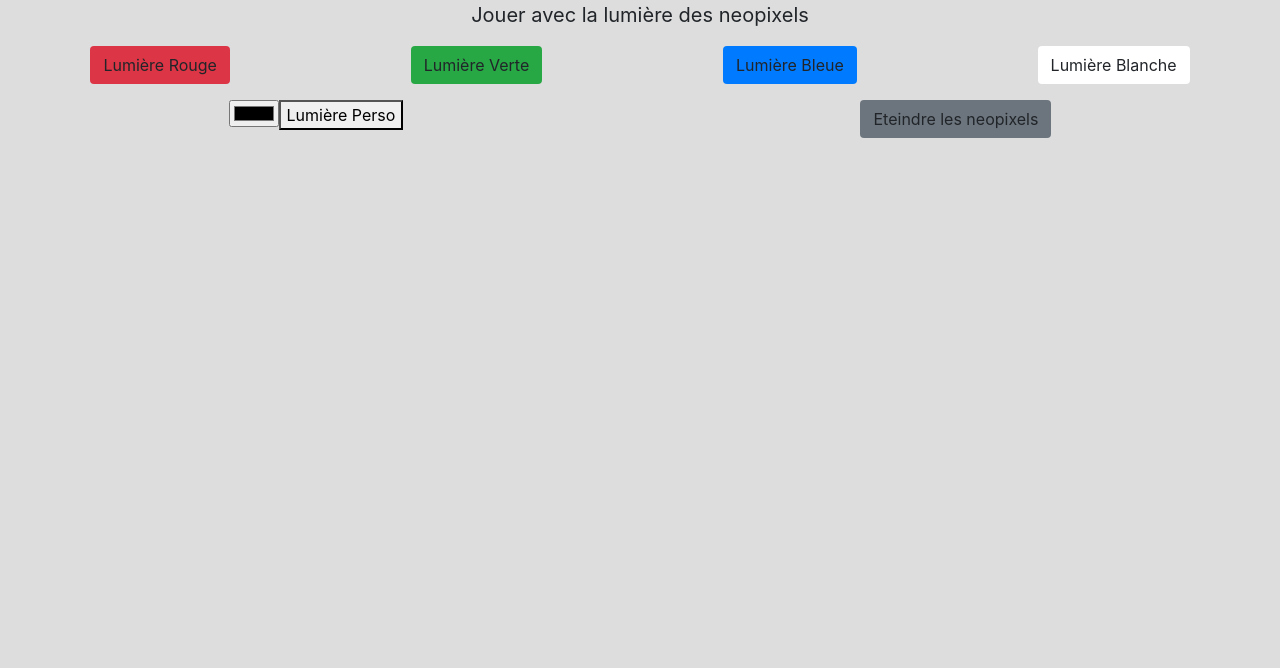
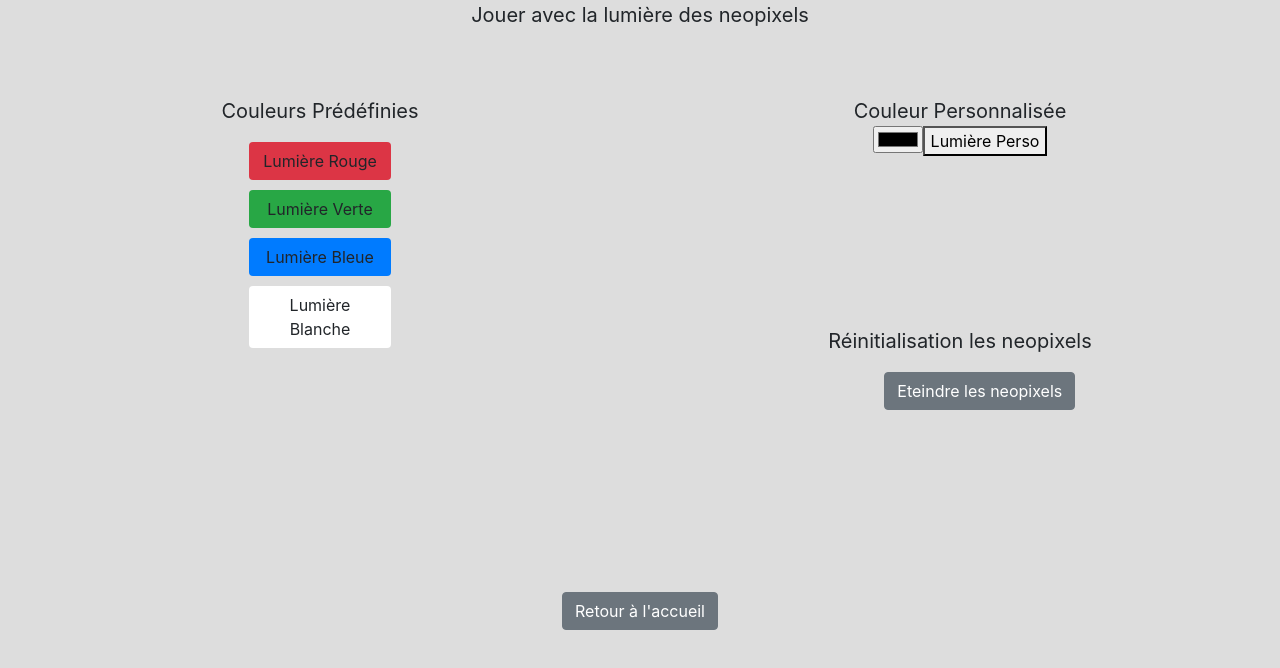
Before and after one commit to Gegelascience/AngularExpressNodeArduino, an Angular app in the folder express/ihmArduino/: page /customlight in a window 1280 px wide. Shown: the top 668 px of the page. Built offline with nearby package versions, Linux system fonts and the light colour scheme.

Commit message:
add style

```diff
--- a/express/ihmArduino/src/app/components/neopixels/neopixels.component.css
+++ b/express/ihmArduino/src/app/components/neopixels/neopixels.component.css
@@ -0,0 +1,29 @@
+.center-content{
+    display: flex;
+    justify-content: center;
+}
+
+.btn.color{
+    width: 142px;
+}
+
+.head{
+    height: 10vh;
+}
+
+.sub-row{
+    height: 25vh;
+}
+
+.row{
+    margin: unset;
+}
+
+.col-principal{
+    padding: unset;
+    height: 60vh;
+}
+
+.classic-color{
+    margin-bottom: 10px;
+}
--- a/express/ihmArduino/src/app/components/neopixels/neopixels.component.html
+++ b/express/ihmArduino/src/app/components/neopixels/neopixels.component.html
@@ -1,23 +1,40 @@
-<p class="center">Jouer avec la lumière des neopixels</p>
-<div class="d-flex justify-content-around">
-  <div class="">
-    <button class="btn bg-danger" (click)="setRGB(255,0,0)">Lumière Rouge</button>
+<p class="center head">Jouer avec la lumière des neopixels</p>
+<div class="row">
+  <div class="col-6 col-principal ">
+    <p class="center">Couleurs Prédéfinies</p>
+    <div class="row center-content classic-color">
+      <button class="btn bg-danger color" (click)="setRGB(255,0,0)">Lumière Rouge</button>
+    </div>
+    <div class="row center-content classic-color">
+      <button class="btn bg-success color" (click)="setRGB(0,255,0)">Lumière Verte</button>
+    </div>
+    <div class="row center-content classic-color">
+      <button class="btn bg-primary color" (click)="setRGB(0,0,255)">Lumière Bleue</button>
+    </div>
+    <div class="row center-content classic-color">
+      <button class="btn bg-white color" (click)="setRGB(255,255,255)">Lumière Blanche</button>
+    </div>
   </div>
-  <div class="">
-    <button class="btn bg-success" (click)="setRGB(0,255,0)">Lumière Verte</button>
-  </div>
-  <div class="">
-    <button class="btn bg-primary" (click)="setRGB(0,0,255)">Lumière Bleue</button>
-  </div>
-  <div class="">
-    <button class="btn bg-white" (click)="setRGB(255,255,255)">Lumière Blanche</button>
+  <div class="col-6 col-principal">
+    <p class="center row" style="display:flow-root">Couleur Personnalisée</p>
+    <form class="row center-content sub-row" name="form" (ngSubmit)="onSubmit()" #f="ngForm">
+      <input type="color" name="color" [(ngModel)]="model.color" #color="ngModel">
+      <div>
+        <button class="">Lumière Perso</button>
+      </div>
+    </form>
+    <div class="row center-content sub-row ">
+      <div>
+        <p class="center">Réinitialisation les neopixels</p>
+        <button style="transform:translate(7vh)" class="btn btn-secondary" (click)="clearNeopixels()">Eteindre les
+          neopixels</button>
+      </div>
+    </div>
   </div>
 </div>
 <p></p>
-<div class="d-flex justify-content-around">
-  <form name="form" (ngSubmit)="onSubmit()" #f="ngForm">
-    <input type="color" name="color" [(ngModel)]="model.color" #color="ngModel">
-    <button class="">Lumière Perso</button>
-  </form>
-  <button class="btn bg-secondary" (click)="clearNeopixels()">Eteindre les neopixels</button>
+
+
+<div class="center-content">
+  <button class="btn btn-secondary" routerLink="/home">Retour à l'accueil</button>
 </div>
--- a/express/ihmArduino/src/app/components/sensors/sensors.component.css
+++ b/express/ihmArduino/src/app/components/sensors/sensors.component.css
@@ -7,3 +7,8 @@
     padding-left: 0px;
     padding-right: 0px;
 }
+
+.center-content{
+    display: flex;
+    justify-content: center;
+}
--- a/express/ihmArduino/src/app/components/sensors/sensors.component.html
+++ b/express/ihmArduino/src/app/components/sensors/sensors.component.html
@@ -13,3 +13,6 @@
     <div *ngIf="waitTemp">récupération de la température en cours</div>
   </div>
 </div>
+<div class="center-content">
+  <button class="btn btn-secondary" routerLink="/home">Retour à l'accueil</button>
+</div>
```
